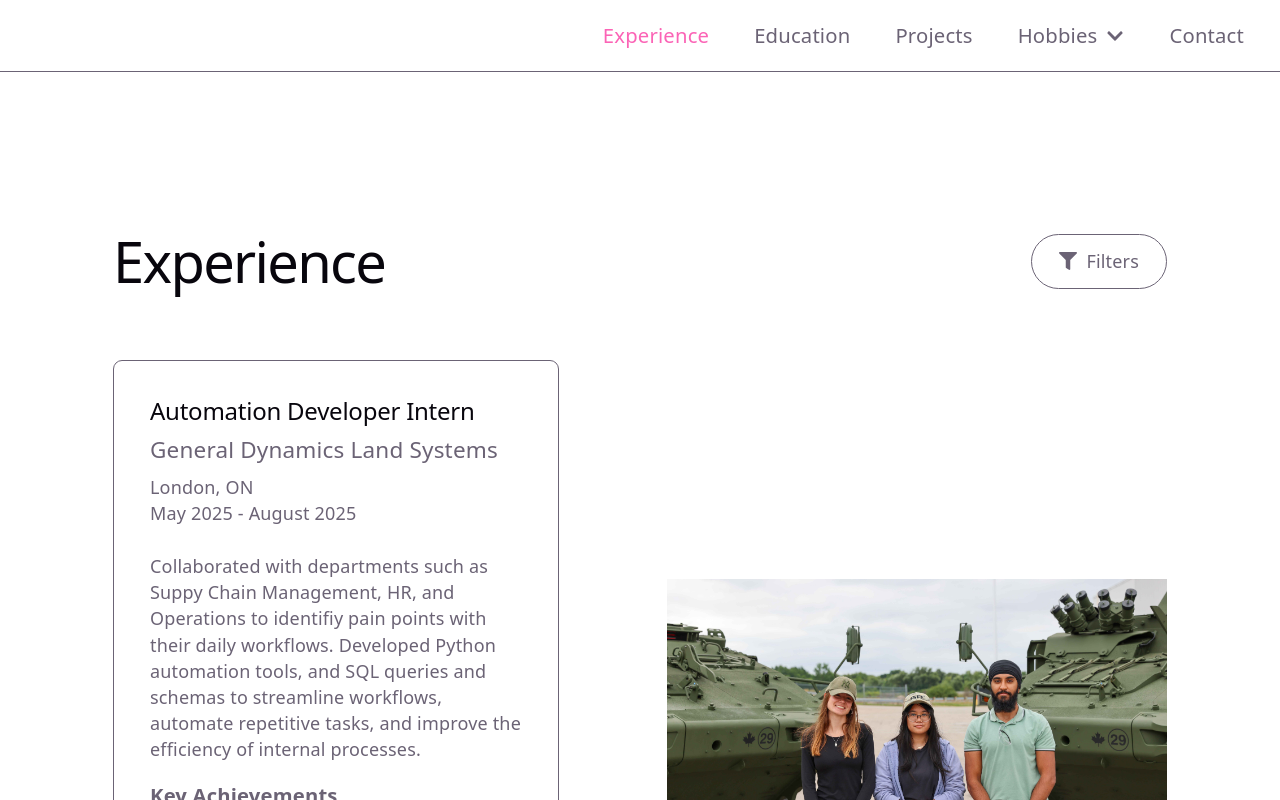
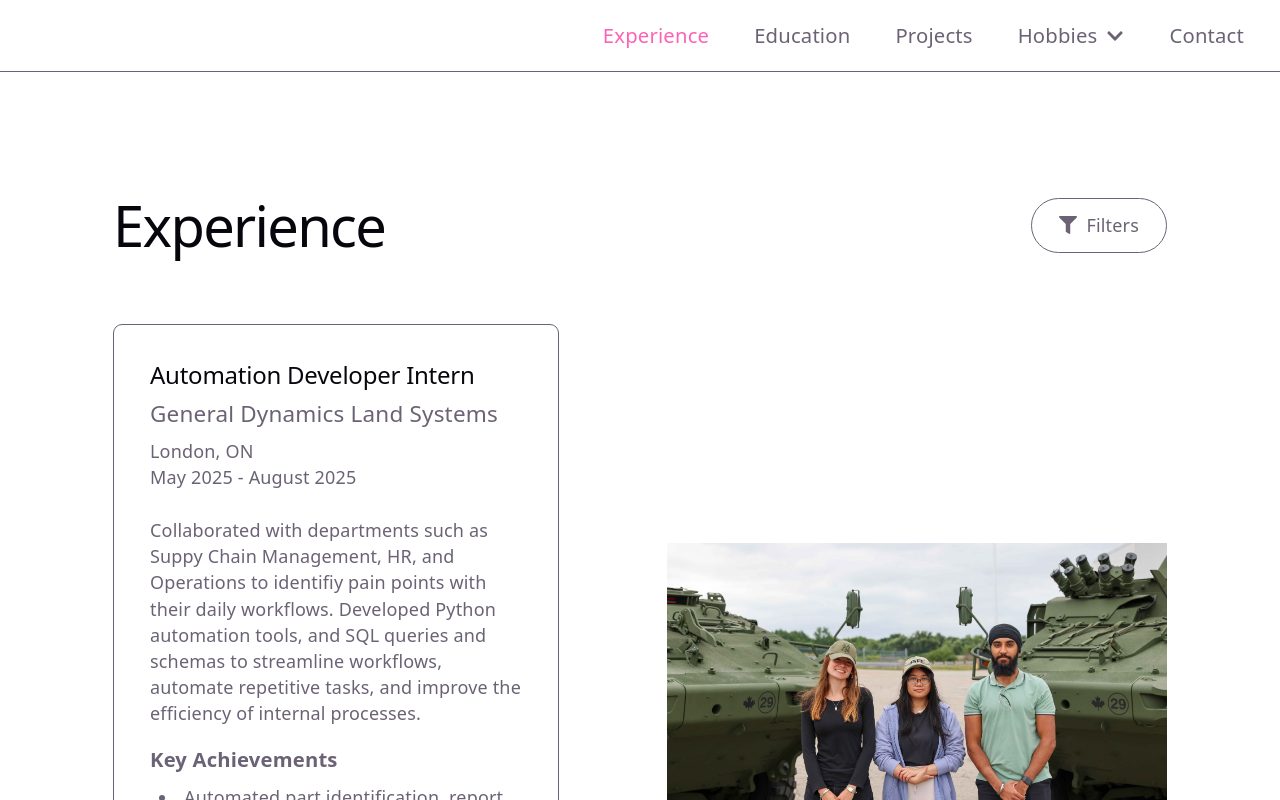
Before and after one commit to Cr1py/Cr1py.github.io, a React (Vite) app: page /experience in a window 1280 px wide. Shown: the top 800 px of the page. Built offline with nearby package versions, Linux system fonts and the light colour scheme.

Commit message:
fixed Experience header

```diff
--- a/src/pages/Experience.tsx
+++ b/src/pages/Experience.tsx
@@ -31,7 +31,7 @@
   };
 
   return (
-    <div className="container mx-auto px-4 sm:px-6 lg:px-8 py-24">
+    <div className="container mx-auto px-4 sm:px-6 lg:px-8 py-16">
       <div className="flex items-center justify-between mb-8">
         <motion.h1
           initial={{ opacity: 0, y: 20 }}
```
